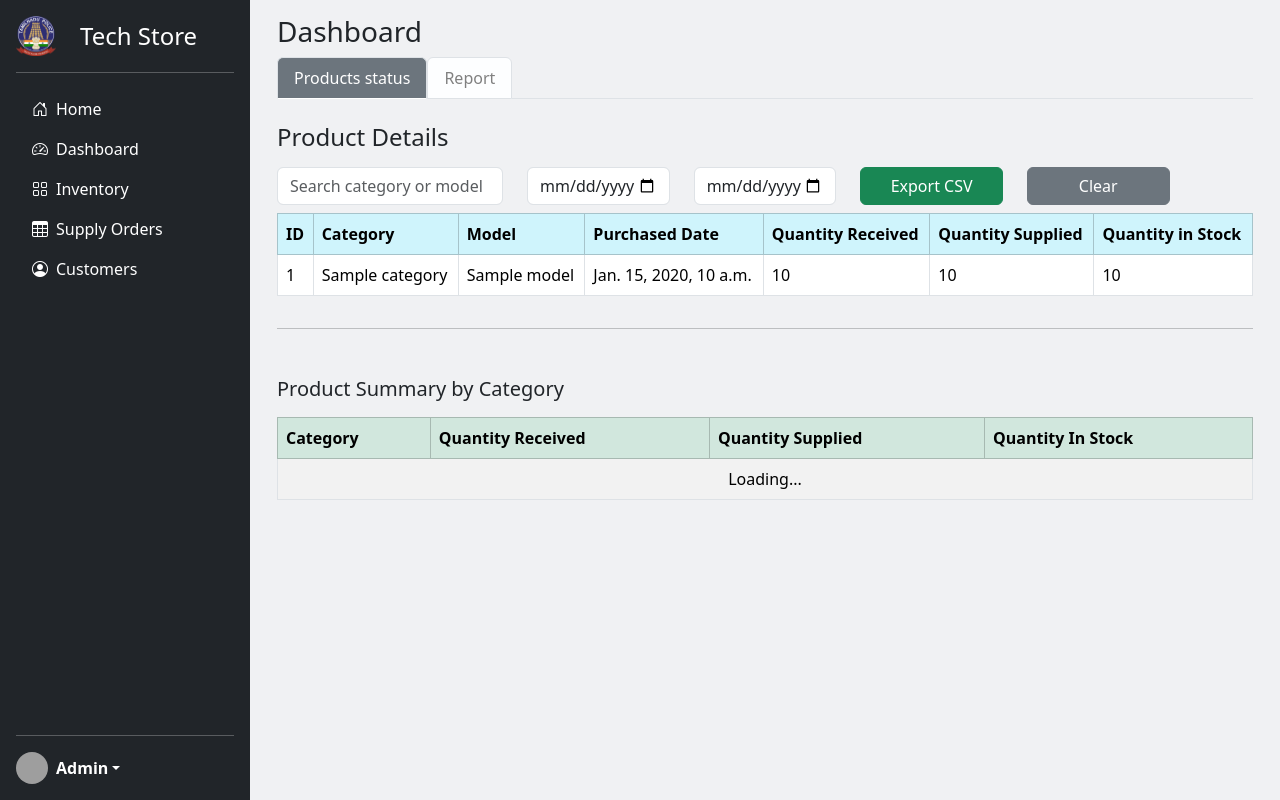
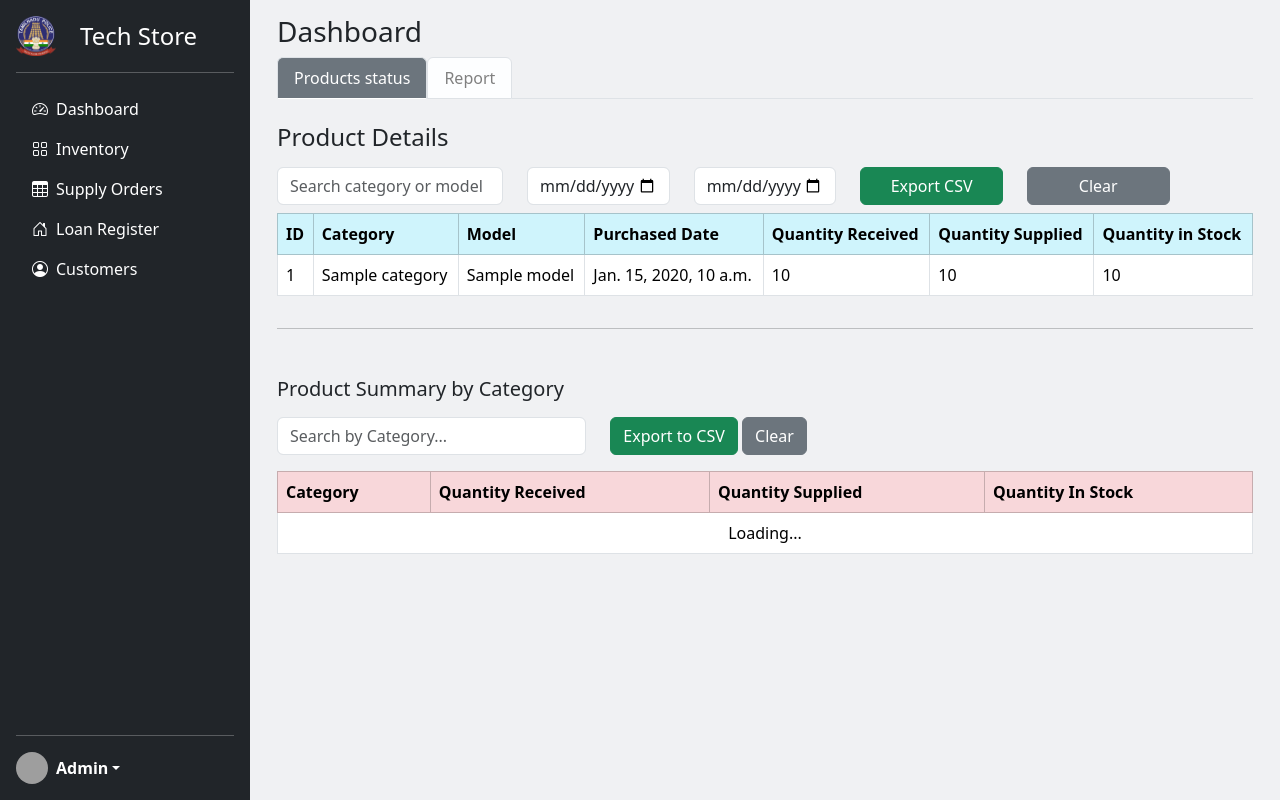
Before and after one commit to rdc-tech49/techstore, a Django app: template storemanagement/techstore/templates/techstore/store_admin_dashboard.html in a window 1280 px wide. Run offline with Django 3.2, Linux system fonts and the light colour scheme; the template is opened without the code that fills it: most values are stand-ins (such as "Sample title", 1, 10 or a date in 2020); grey boxes are pictures that could not be loaded.

Commit message:
added loan register model

```diff
--- a/storemanagement/techstore/templates/techstore/sidebar.html
+++ b/storemanagement/techstore/templates/techstore/sidebar.html
@@ -8,12 +8,7 @@
     <hr>
 
     <ul class="nav nav-pills flex-column mb-auto">
-      <li class="nav-item">
-        <a href="{% url 'store_admin_home' %}" class="nav-link d-flex align-items-center {% if request.resolver_match.url_name == 'store_admin_home' %}active{% else %}text-white{% endif %}">
-          <i class="bi bi-house-door me-2"></i>
-          <span>Home</span>
-        </a>
-      </li>
+
       <li>
         <a href="{% url 'store_admin_dashboard' %}" class="nav-link d-flex align-items-center {% if request.resolver_match.url_name == 'store_admin_dashboard' %}active{% else %}text-white{% endif %}">
           <i class="bi bi-speedometer2"></i>
@@ -30,6 +25,12 @@
         <a href="{% url 'store_admin_orders' %}" class="nav-link d-flex align-items-center {% if request.resolver_match.url_name == 'store_admin_orders' %}active{% else %}text-white{% endif %}">
           <i class="bi bi-table"></i>
           <span class="ms-2">Supply Orders</span>
+        </a>
+      </li>
+      <li class="nav-item">
+        <a href="{% url 'loan_register_view' %}" class="nav-link d-flex align-items-center {% if request.resolver_match.url_name == 'loan_register_view' %}active{% else %}text-white{% endif %}">
+          <i class="bi bi-house-door me-2"></i>
+          <span>Loan Register</span>
         </a>
       </li>
 
--- a/storemanagement/techstore/templates/techstore/store_admin_dashboard.html
+++ b/storemanagement/techstore/templates/techstore/store_admin_dashboard.html
@@ -14,7 +14,7 @@
   <div class="tab-content mt-3">
     <div class="tab-pane fade show active" id="product_status" role="tabpanel">
       <h4 class="mt-4">Product Details</h4>
-      <!-- Filters -->
+      <!--first table Filters -->
       <div class="row mt-3 mb-2">
         <div class="col-md-3">
           <input type="text" id="productSearch" class="form-control" placeholder="Search category or model">
@@ -32,7 +32,7 @@
           <button class="btn btn-secondary w-100" id="clearFilters">Clear</button>
         </div>
       </div>
-      <!-- Table -->
+      <!-- first Table -->
       <div class="table-responsive" style="max-height: 400px; overflow-y: auto;">
         <table class="table table-bordered">
           <thead class="table-info">
@@ -63,10 +63,23 @@
       </div>
 
       <hr>
+      {% comment %} second heading  {% endcomment %}
       <h5 class="mt-5 mb-3">Product Summary by Category</h5>
+      {% comment %} filter fo rsecond table  {% endcomment %}
+      <div class="row mb-3">
+        <div class="col-md-4">
+          <input type="text" id="summaryCategorySearch" class="form-control" placeholder="Search by Category...">
+        </div>
+        <div class="col-md-4">
+          <button class="btn btn-success" id="exportSummaryCsvBtn">Export to CSV</button>
+          <button class="btn btn-secondary" id="clearSummaryFilterBtn">Clear</button>
+        </div>
+      </div>
+
+      {% comment %} second table  {% endcomment %}
       <div class="table-responsive">
-  <table class="table table-bordered table-striped" id="productSummaryByCategory">
-    <thead class="table-success">
+        <table class="table table-bordered" id="productSummaryByCategory">
+          <thead class="table-danger">
             <tr>
               <th>Category</th>
               <th>Quantity Received</th>
@@ -79,6 +92,8 @@
           </tbody>
         </table>
       </div>
+
+
 
     </div>
 
@@ -184,17 +199,34 @@
 
   {% comment %} second table  {% endcomment %}
   <script>
-    function fetchProductSummaryByCategory() {
-      fetch('/dashboard/product-status/summary-category/')
-        .then(response => response.json())
-        .then(json => {
+    function fetchProductSummaryByCategoryFiltered(category = "", exportCSV = false) {
+      const url = new URL('/dashboard/product-status/summary-category/', window.location.origin);
+      if (category) url.searchParams.append('category', category);
+      if (exportCSV) url.searchParams.append('export', '1');
+
+      fetch(url)
+        .then(response => {
+          if (exportCSV) return response.blob(); // CSV blob
+          return response.json();
+        })
+        .then(data => {
+          if (exportCSV) {
+            const a = document.createElement('a');
+            a.href = window.URL.createObjectURL(data);
+            a.download = 'product_summary_by_category.csv';
+            a.click();
+            return;
+          }
+
           const tbody = document.getElementById('summaryCategoryBody');
           tbody.innerHTML = "";
 
-          if (json.data.length === 0) {
-            tbody.innerHTML = `<tr><td colspan="4" class="text-center">No data available</td></tr>`;
-          } else {
-            json.data.forEach(row => {
+          if (!data.data.length) {
+            tbody.innerHTML = `<tr><td colspan="4" class="text-center">No matching records</td></tr>`;
+            return;
+          }
+
+          data.data.forEach(row => {
             tbody.innerHTML += `
               <tr>
                 <td>${row.category}</td>
@@ -203,12 +235,33 @@
                 <td>${row.quantity_in_stock}</td>
               </tr>`;
           });
-          }
         });
     }
 
-    // Call it on page load or when product status is fetched
-    document.addEventListener('DOMContentLoaded', fetchProductSummaryByCategory);
+    document.addEventListener('DOMContentLoaded', () => {
+      const searchInput = document.getElementById('summaryCategorySearch');
+      const exportBtn = document.getElementById('exportSummaryCsvBtn');
+      const clearBtn = document.getElementById('clearSummaryFilterBtn');
+
+      // Live search
+      searchInput.addEventListener('input', () => {
+        fetchProductSummaryByCategoryFiltered(searchInput.value);
+      });
+
+      // Export filtered CSV
+      exportBtn.addEventListener('click', () => {
+        fetchProductSummaryByCategoryFiltered(searchInput.value, true);
+      });
+
+      // Clear filter
+      clearBtn.addEventListener('click', () => {
+        searchInput.value = '';
+        fetchProductSummaryByCategoryFiltered();
+      });
+
+      // Initial load
+      fetchProductSummaryByCategoryFiltered();
+    });
 
   </script>
   {% comment %} Chart.js for the first chart & second - stacked bar chart for received vs supplied  {% endcomment %}
--- a/storemanagement/techstore/templates/techstore/store_admin_supplyorders.html
+++ b/storemanagement/techstore/templates/techstore/store_admin_supplyorders.html
@@ -90,7 +90,7 @@
         </table>
       </div>
       <!-- Export Button -->
-<a href="#" id="exportCSV" class="btn btn-outline-success">Export CSV</a>
+    <a href="#" id="exportCSV" class="btn btn-outline-success">Export CSV</a>
       <hr>
 
       <h4 class="mt-5">Products to be Supplied</h4>
--- a/storemanagement/techstore/urls.py
+++ b/storemanagement/techstore/urls.py
@@ -24,7 +24,8 @@ urlpatterns = [
     path('profile/update/', update_user, name='update_user'),
     path('logout/', views.logout_view, name='logout'),
 
-    path('store-admin/home/', views.home_view, name='store_admin_home'),
+    path('store-admin/loanregister/', views.loan_register_view, name='store_admin_loan_register_view'),
+
     path('store-admin/dashboard/', views.dashboard_view, name='store_admin_dashboard'),
     path('store-admin/products/', views.products_view, name='store_admin_products'),
     path('store-admin/users/', views.customers_view, name='store_admin_customers'),
```
Also changed, not shown: storemanagement/techstore/models.py (+11 -0 lines), storemanagement/techstore/templates/techstore/store_admin_home.html (deleted, +0 -19 lines), storemanagement/techstore/templates/techstore/store_admin_loanregister.html (added, +29 -0 lines), storemanagement/techstore/views.py (+6 -4 lines), storemanagement/techstore/migrations/0005_loanregister.py (added). Lines whose indentation alone changed are shown as unchanged.
